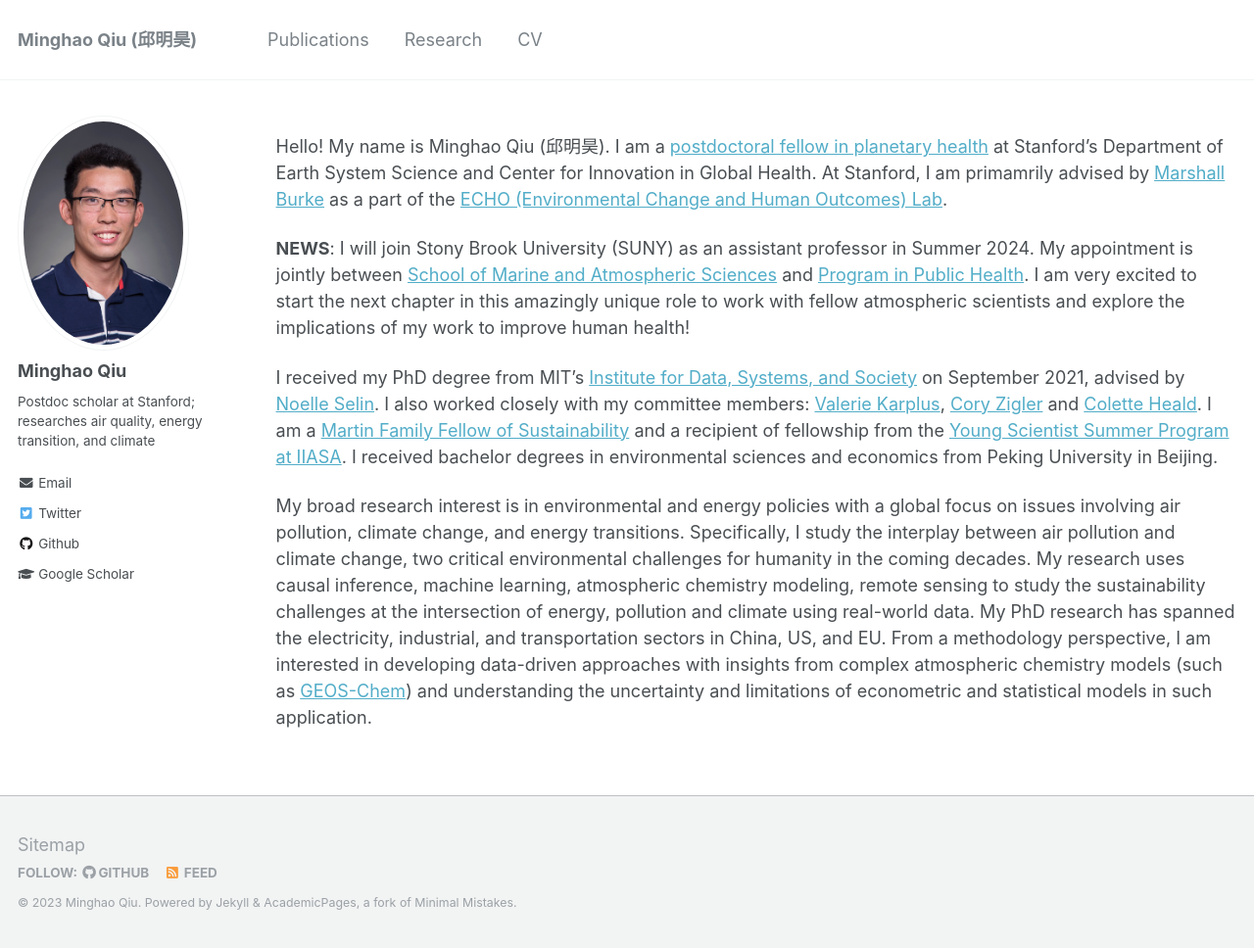
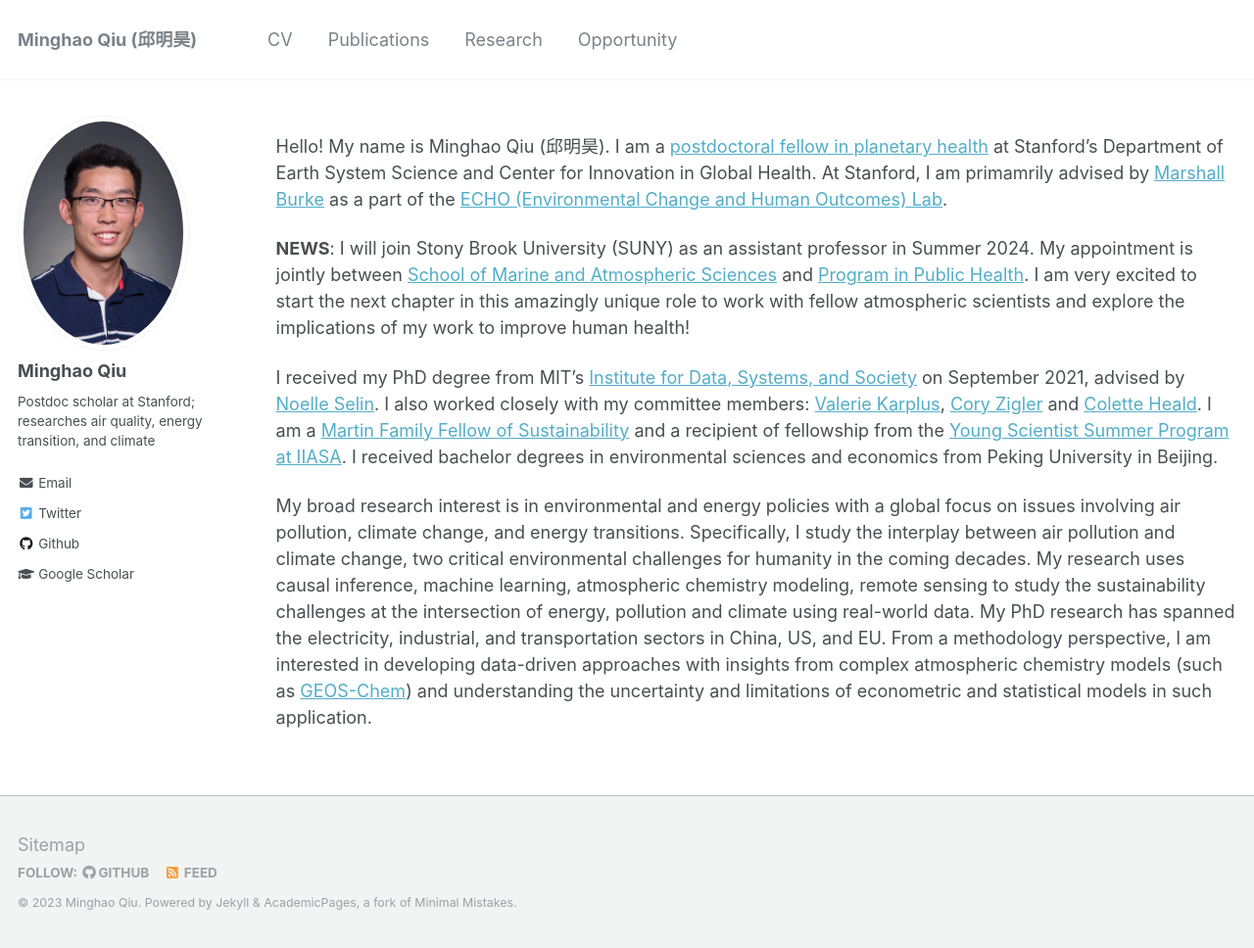
Before and after one commit to mhqiu/mhqiu.github.io, a Jekyll site: the page built from _pages/about.md, in a window 1280 px wide and 968 px high. Shown: the whole window at 98% size. Built offline with Jekyll 4.4.1, drawn with Linux system fonts in a browser that asks for light colours.

Commit message:
Update navigation.yml

```diff
--- a/_data/navigation.yml
+++ b/_data/navigation.yml
@@ -2,6 +2,8 @@
 main:
   #- title: ""
   #  url: /about/
+  - title: "CV"
+    url: http://mhqiu.github.io/files/CV_Minghao_Qiu.pdf
 
   - title: "Publications"
     url: /publications/
@@ -9,8 +11,8 @@ main:
   - title: "Research"
     url: /research/
 
-  - title: "CV"
-    url: http://mhqiu.github.io/files/CV_Minghao_Qiu.pdf
+  - title: "Opportunity"
+    url: /opportunity/
 
   #- title: "Talks"
   #  url: /talks/
```
